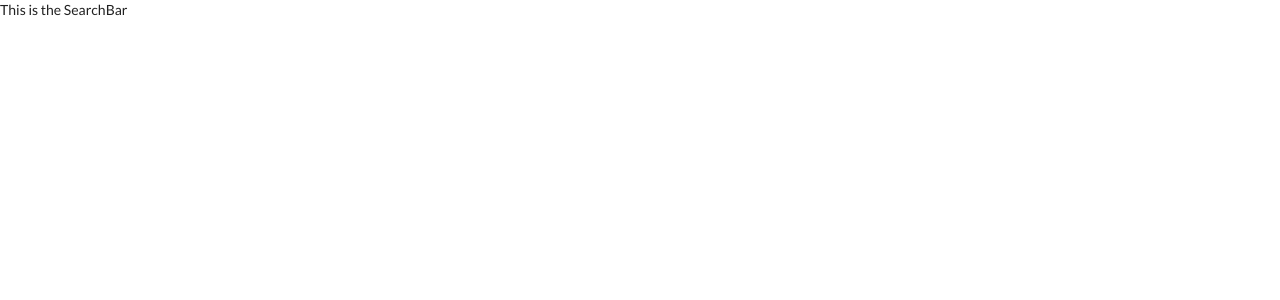
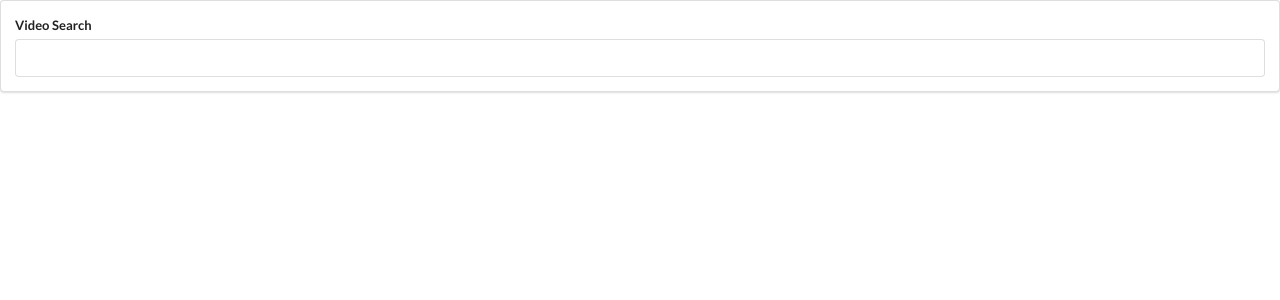
Before and after one commit to mekowalski/react-videos-app, a React (Create React App) app: page / in a window 1280 px wide. Shown: the top 300 px of the page. Built offline with nearby package versions, Linux system fonts and the light colour scheme.

Commit message:
create form, label and input

```diff
--- a/src/components/SearchBar.js
+++ b/src/components/SearchBar.js
@@ -3,8 +3,14 @@
 class SearchBar extends React.Component {
   render() {
     return (
-      <div>
-        This is the SearchBar
+        //show at least a form element, label and input
+      <div className='search-bar ui segment'>
+        <form className='ui form'>
+          <div className='field'>
+            <label>Video Search</label>
+            <input type='text' />
+          </div>
+        </form>
       </div>
     );
   }
```
